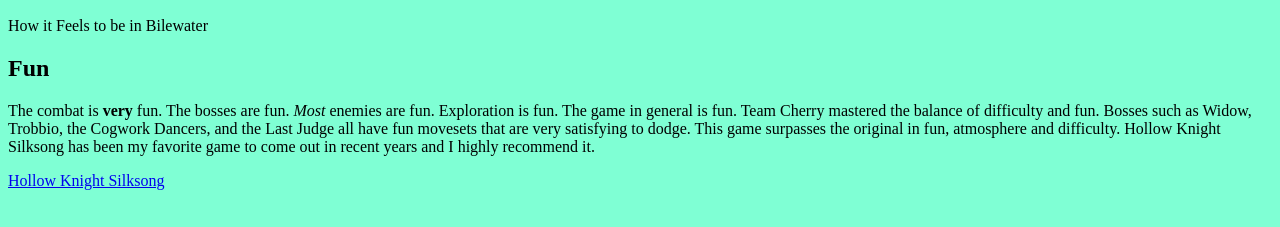
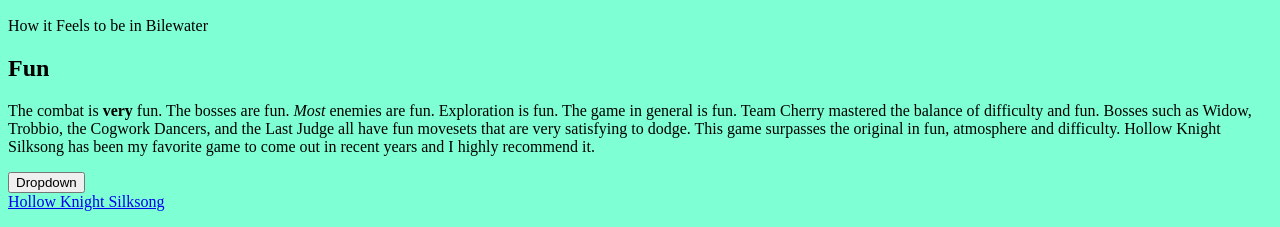
Before and after one commit to OldManMgucket/OldManMgucket.github.io, a plain HTML site: page index.html in a window 1280 px wide. Shown: the part 1041-1268 px from the top of the page. Before the commit the page ends 1247 px from the top, so only its background shows below. Drawn offline with Linux system fonts and the light colour scheme.

Commit message:
Update index.html

```diff
--- a/index.html
+++ b/index.html
@@ -22,7 +22,12 @@ All of the settings are beautiful considering the fact that Team Cherry was rest
 <p> The combat is <strong> very </strong> fun. The bosses are fun. <em> Most </em> enemies are fun. Exploration is fun. The game in general is fun. Team Cherry mastered the balance of difficulty and fun. Bosses such as Widow, Trobbio, the Cogwork Dancers, and the Last Judge all have fun movesets that are very satisfying to dodge. This game surpasses the original in fun, atmosphere and difficulty. Hollow Knight Silksong has been my favorite game to come out in recent years and I highly recommend it.
 </p>
 <p>
+<div class="dropdown">
+<button class="dropbtn">Dropdown</button>
+<div class="dropdown-content">
 <a href="https://store.steampowered.com/app/1030300/Hollow_Knight_Silksong/"> Hollow Knight Silksong </a>
+</div>
+</div>
 </p>
 </body>
 <html>
```
